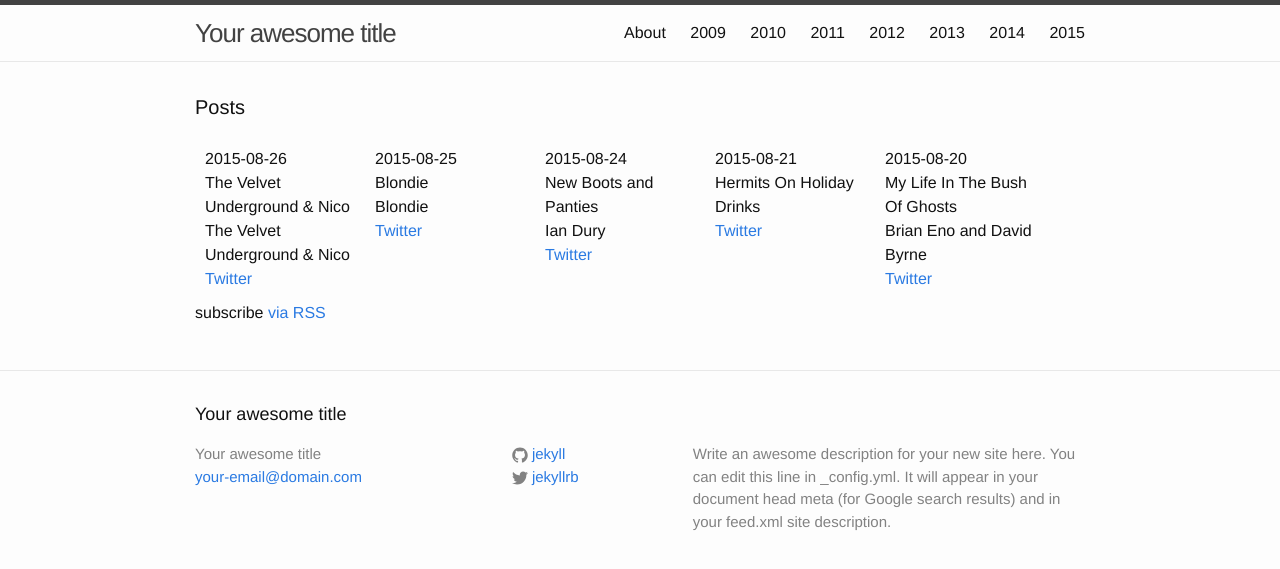
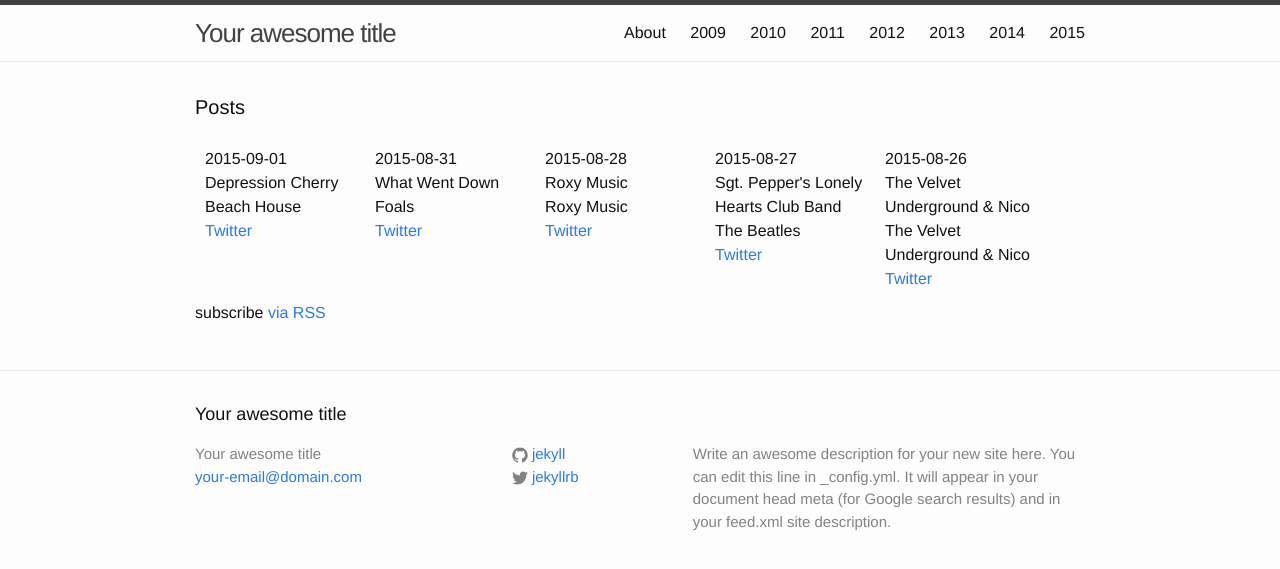
Before and after one commit to karaken12/bbc6musicaotd, a Jekyll site: the page built from site/index.html, in a window 1280 px wide. Shown: the top 569 px of the page. Built offline with Jekyll 4.4.1, drawn with Linux system fonts in a browser that asks for light colours.

Commit message:
Albums for 2015-08-27 to 2015-09-01.

```diff
--- a/site/_data/year/2015.yml
+++ b/site/_data/year/2015.yml
@@ -817,3 +817,22 @@
   title: The Velvet Underground & Nico
   twitter: https://twitter.com/BBC6Music/status/636541491280773120
   spotify-id: 3o7MFtKiZazZfZnW7dqwHA
+- date: 2015-08-27
+  artist: The Beatles
+  title: Sgt. Pepper's Lonely Hearts Club Band
+  twitter: https://twitter.com/BBC6Music/status/636806863296831488
+- date: 2015-08-28
+  artist: Roxy Music
+  title: Roxy Music
+  twitter: https://twitter.com/BBC6Music/status/637265683965956096
+  spotify-id: 4KjUgJn22cmBRQC0AHcjI3
+- date: 2015-08-31
+  artist: Foals
+  title: What Went Down
+  twitter: https://twitter.com/BBC6Music/status/638353799044837376
+  spotify-id: 4uIDigk79DeZEYV6Z5Yf4s
+- date: 2015-09-01
+  artist: Beach House
+  title: Depression Cherry
+  twitter: https://twitter.com/BBC6Music/status/638620209717374977
+  spotify-id: 4uv20j21rpmW9jLfEa8Dnh
```
